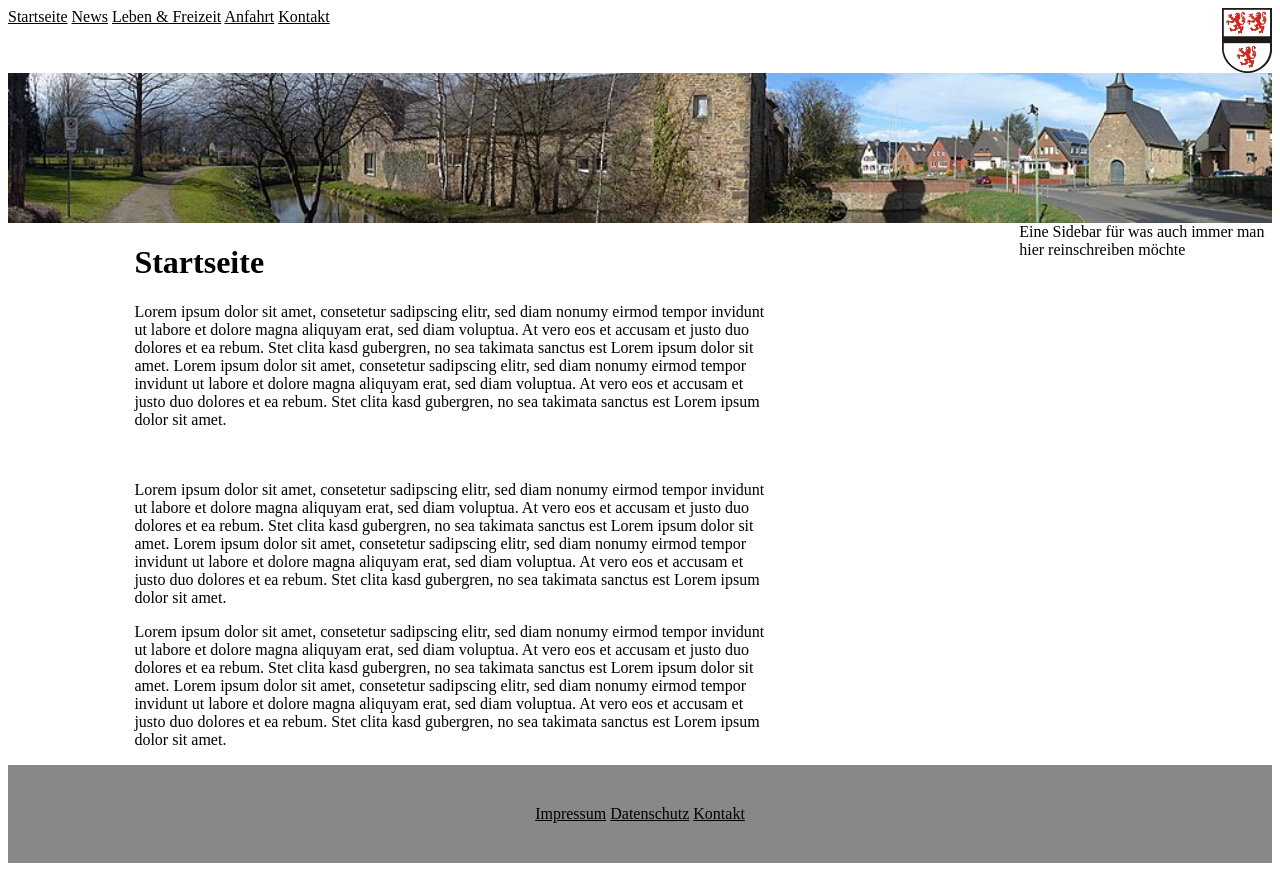
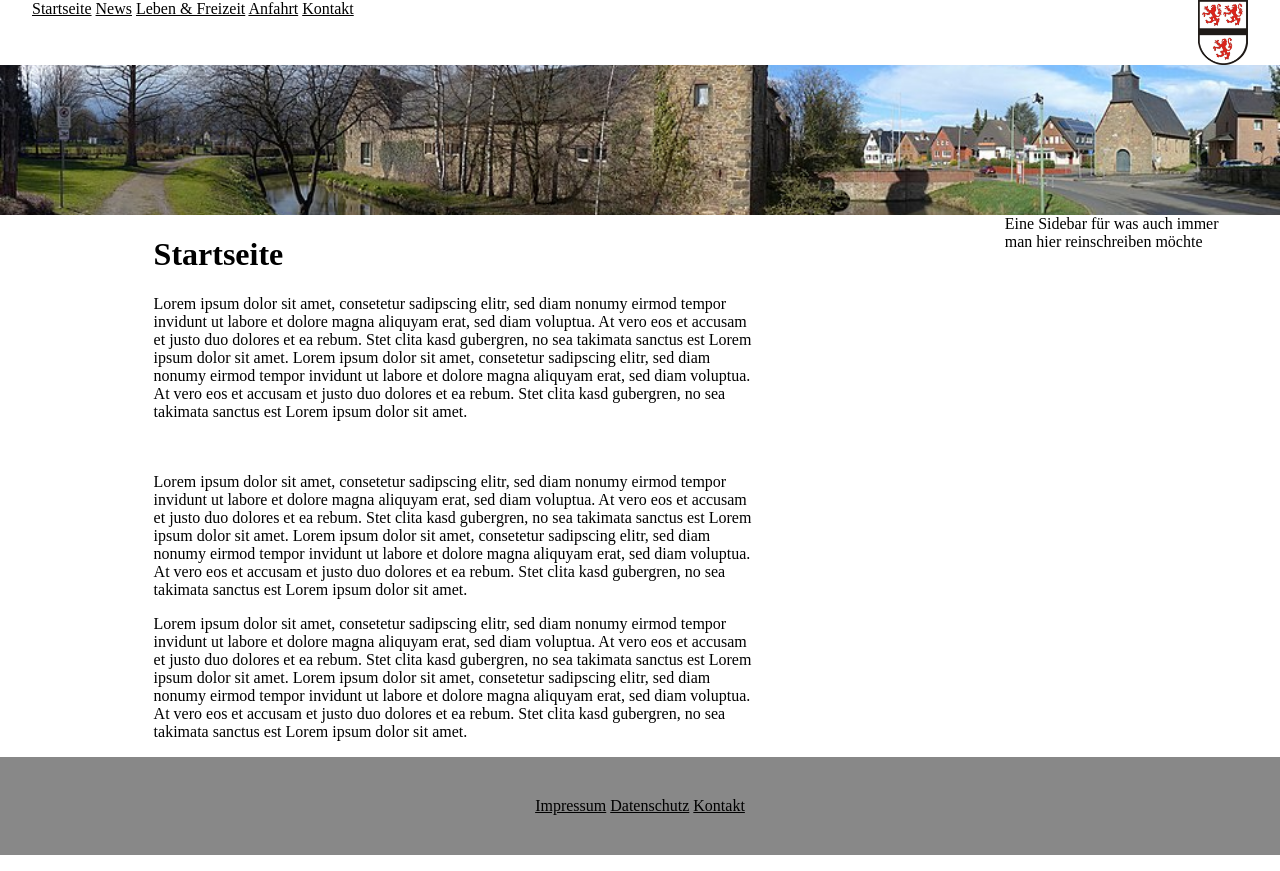
Before and after one commit to FlorianZasada/Webtechnologien-Projekt, a PHP site: page / in a window 1280 px wide. Run offline with PHP 8.4, Linux system fonts and the light colour scheme.

Commit message:
kleine Anpassung am Layout, add favicon.ico

```diff
--- a/css/main.css
+++ b/css/main.css
@@ -2,7 +2,11 @@ html {
     background: #ffffff;
 }
 
-div {
+body {
+    margin: 0px;
+}
+
+* {
     /*border: 1px solid black;*/
 }
 
@@ -16,12 +20,19 @@ a:visited {
     text-decoration-style: None;
 }
 
-.topnav {
-    display: inline-block;
-    width: 100%;
+#outertopnav {
+    width:100%;
+    display: flex;
+    justify-content: center;
 }
 
-.topnav:hover {
+#topnav {
+    display: inline-block;
+    margin: 0 auto;
+    width: 95%;
+}
+
+#topnav:hover {
     background: #f6f6f6;
 }
 
@@ -48,8 +59,14 @@ a:visited {
     bottom: -140px;
 }
 
+#outermainbody {
+    width:100%;
+    display: flex;
+    justify-content: center;
+}
+
 #mainbody {
-    width: 100%;
+    width: 95%;
 }
 
 #content {
--- a/index.html
+++ b/index.html
@@ -3,11 +3,12 @@
   <head>
     <meta charset="UTF-8">
     <link rel="stylesheet" href="css/main.css">
-    <title>Titel</title>
+    <title>Birgel - Startseite</title>
   </head>
 
   <body>
-    <div class="topnav">
+      <div id="outertopnav">
+        <div id="topnav">
             <a href="#home">Startseite</a>
             <a href="#news">News</a>
             <a href="#veranstaltungen">Leben & Freizeit</a>
@@ -15,11 +16,12 @@
             <a href="#contact">Kontakt</a>
             <img id="nav_logo" src="pics/Wappen_Birgel_Dueren.jpg">
         </div>
-
+    </div>
     <div id="banner">
           <img src="pics/Dueren_Banner.jpg">
     </div>
 
+    <div id="outermainbody">
         <div id="mainbody">
             <div id="content">
                 <div id="description">
@@ -38,7 +40,7 @@
 
             <div class="sidebar">Eine Sidebar für was auch immer man hier reinschreiben möchte</div>
         </div>
-
+    </div>
     <footer>
         <div class="bottomnav">
             <a href="#impressum">Impressum</a>
```
Also changed, not shown: favicon.ico (added). Lines whose indentation alone changed are shown as unchanged.
